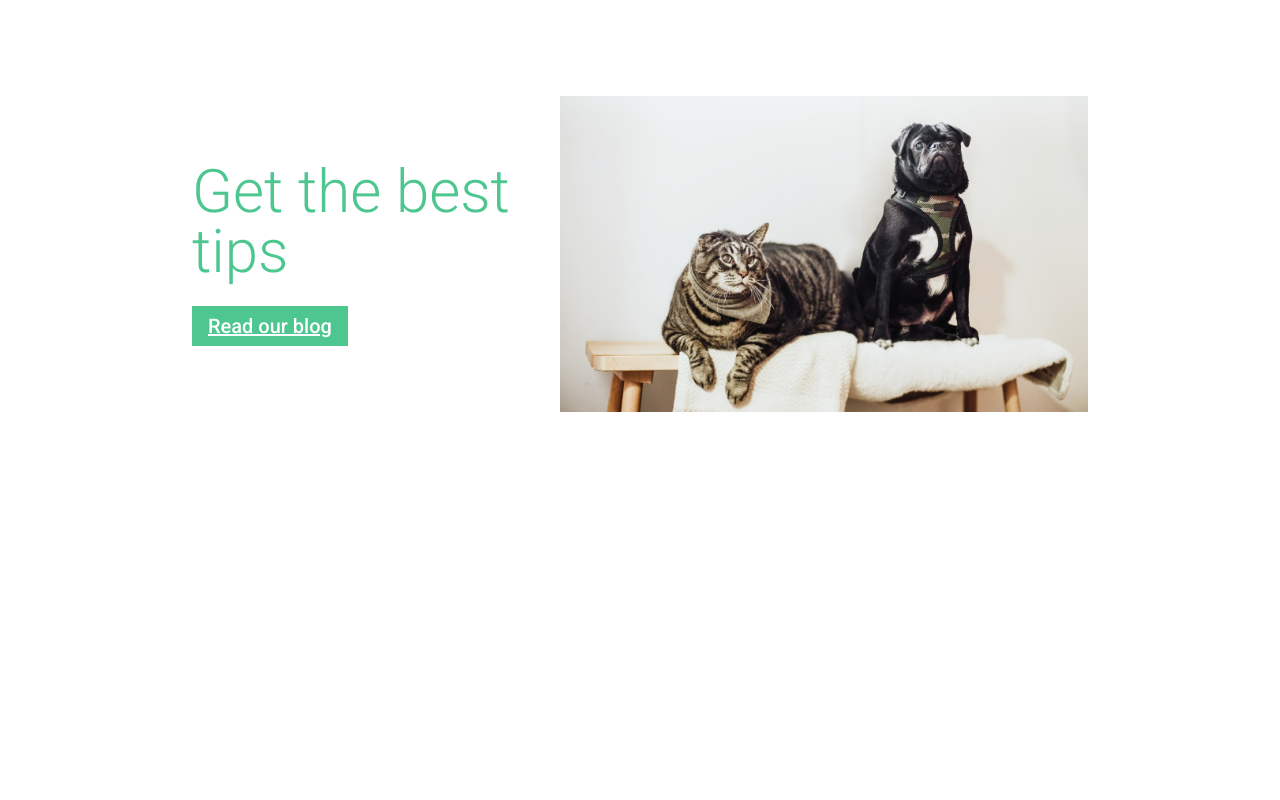
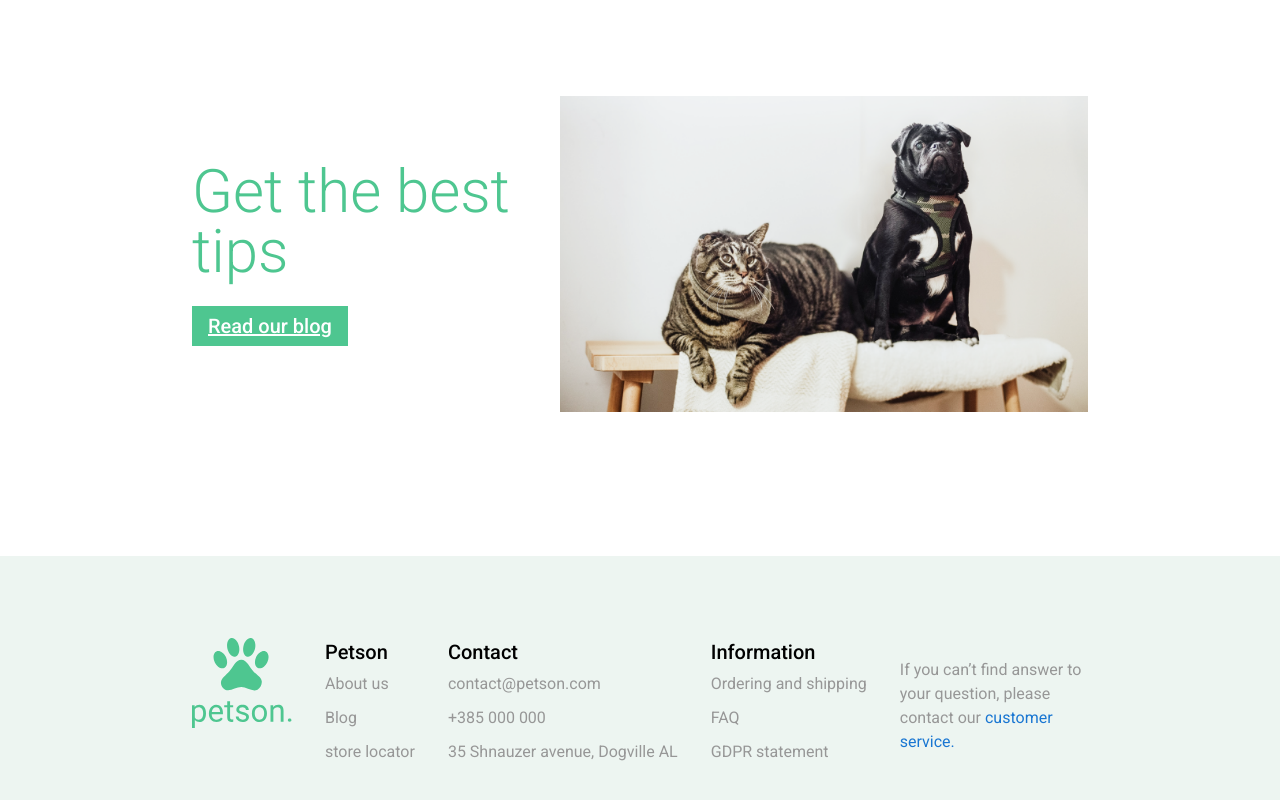
Before and after one commit to Alphajeez96/Petshop, a Vue app: page / in a window 1280 px wide. Shown: the part 2313-3113 px from the top of the page. Before the commit the page ends 2837 px from the top, so only its background shows below. Built offline with nearby package versions, Linux system fonts and the light colour scheme.

Commit message:
added app footer component

```diff
--- a/src/assets/styles/main.scss
+++ b/src/assets/styles/main.scss
@@ -7,7 +7,7 @@ body {
   font-family: 'Roboto', sans-serif;
 }
 
-.app__container {
+.app-container {
   @apply w-[70%] mx-auto;
 }
 
--- a/src/components/partials/AppFooter.vue
+++ b/src/components/partials/AppFooter.vue
@@ -1,3 +1,49 @@
 <template>
-  <header>THIs iS THE FOOTER</header>
+  <div class="app-container holder">
+    <div class="h-[8.5rem]">
+      <img src="@/assets/images/logo-green.svg" alt="green" />
+    </div>
+
+    <!-- Footer Links Here -->
+    <div v-for="(link, i) in footerLinks" :key="i">
+      <p class="text-xl font-medium pb-1.5">{{ link.title }}</p>
+      <a class="route" v-for="route in link.routes" :key="route" href="#">{{ route }}</a>
+    </div>
+
+    <div class="w-[21%]">
+      <p class="text-primary-gray leading-6">
+        If you can’t find answer to your question, please contact our
+        <a href="mailto:contact@petson.com" class="text-[#1976D2]">customer service.</a>
+      </p>
+    </div>
+  </div>
 </template>
+
+<script setup lang="ts">
+const footerLinks = [
+  {
+    title: 'Petson',
+    routes: ['About us', 'Blog', 'store locator']
+  },
+
+  {
+    title: 'Contact',
+    routes: ['contact@petson.com', '+385 000 000', '35 Shnauzer avenue, Dogville AL']
+  },
+
+  {
+    title: 'Information',
+    routes: ['Ordering and shipping', 'FAQ', 'GDPR statement']
+  }
+]
+</script>
+
+<style lang="scss" scoped>
+.holder {
+  @apply h-[inherit] flex items-center justify-between;
+
+  .route {
+    @apply text-base block text-primary-gray pb-2.5;
+  }
+}
+</style>
--- a/src/layouts/DefaultLayout.vue
+++ b/src/layouts/DefaultLayout.vue
@@ -4,18 +4,20 @@
   </header>
 
   <main class="pt-32">
-    <div class="app__container">
+    <div class="app-container">
       <SearchProducts />
     </div>
-
     <RouterView />
   </main>
 
-  <footer></footer>
+  <footer class="bg-[#EDF5F1] h-[300px]">
+    <AppFooter />
+  </footer>
 </template>
 
 <script setup lang="ts">
 import { RouterView } from 'vue-router'
 import AppNav from '@/components/Partials/AppNav.vue'
+import AppFooter from '@/components/Partials/AppFooter.vue'
 import SearchProducts from '@/widgets/Global/SearchProducts.vue'
 </script>
--- a/src/views/HomeView.vue
+++ b/src/views/HomeView.vue
@@ -1,5 +1,5 @@
 <template>
-  <section class="app__container">
+  <section class="app-container">
     <HeroSlider />
     <CategoryDisplay />
 
@@ -23,7 +23,7 @@
     <CategoryDisplay />
 
     <!--Best Bits section -->
-    <div class="flex my-28">
+    <div class="flex mt-28 mb-36">
       <div class="self-center w-[52%]">
         <h2 class="text-primary-green text-6xl font-light">Get the best tips</h2>
 
```
Also changed, not shown: src/assets/images/logo-green.svg (added).
